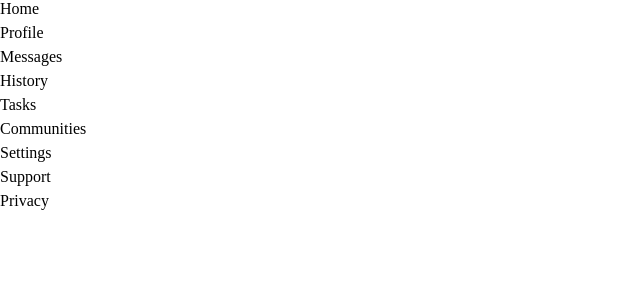
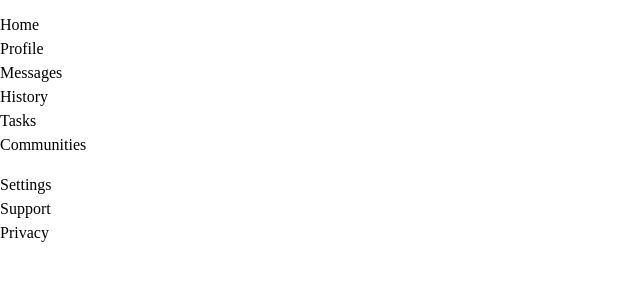
Before and after one commit to n-pontes/admin-dashboard, a plain HTML site: page index.html in a window 1280 px wide. Shown: the part 27-308 px from the top of the page, without its empty margins (0-640 px from the left). Drawn offline with Linux system fonts and the light colour scheme.

Commit message:
Add grid properties to the elements Make the container and the side bar into grids in order to structured the layout

```diff
--- a/css/style.css
+++ b/css/style.css
@@ -45,3 +45,13 @@
   #root, #__next {
     isolation: isolate;
   }
+
+  .container {
+    display: grid;
+  }
+
+  .sidebar {
+    display: grid;
+    grid-template-columns: 1fr;
+    gap: 1em;
+  }
```
